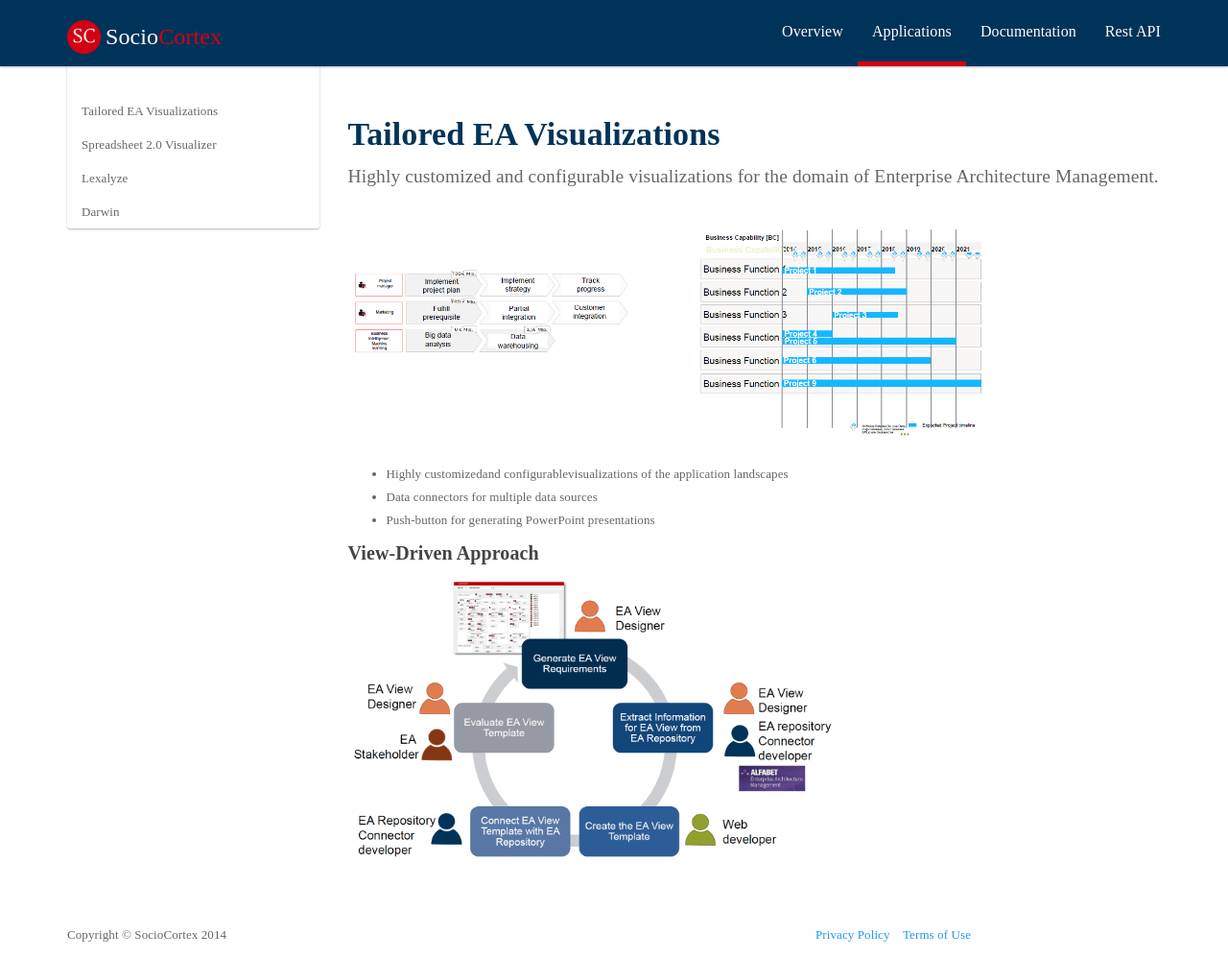
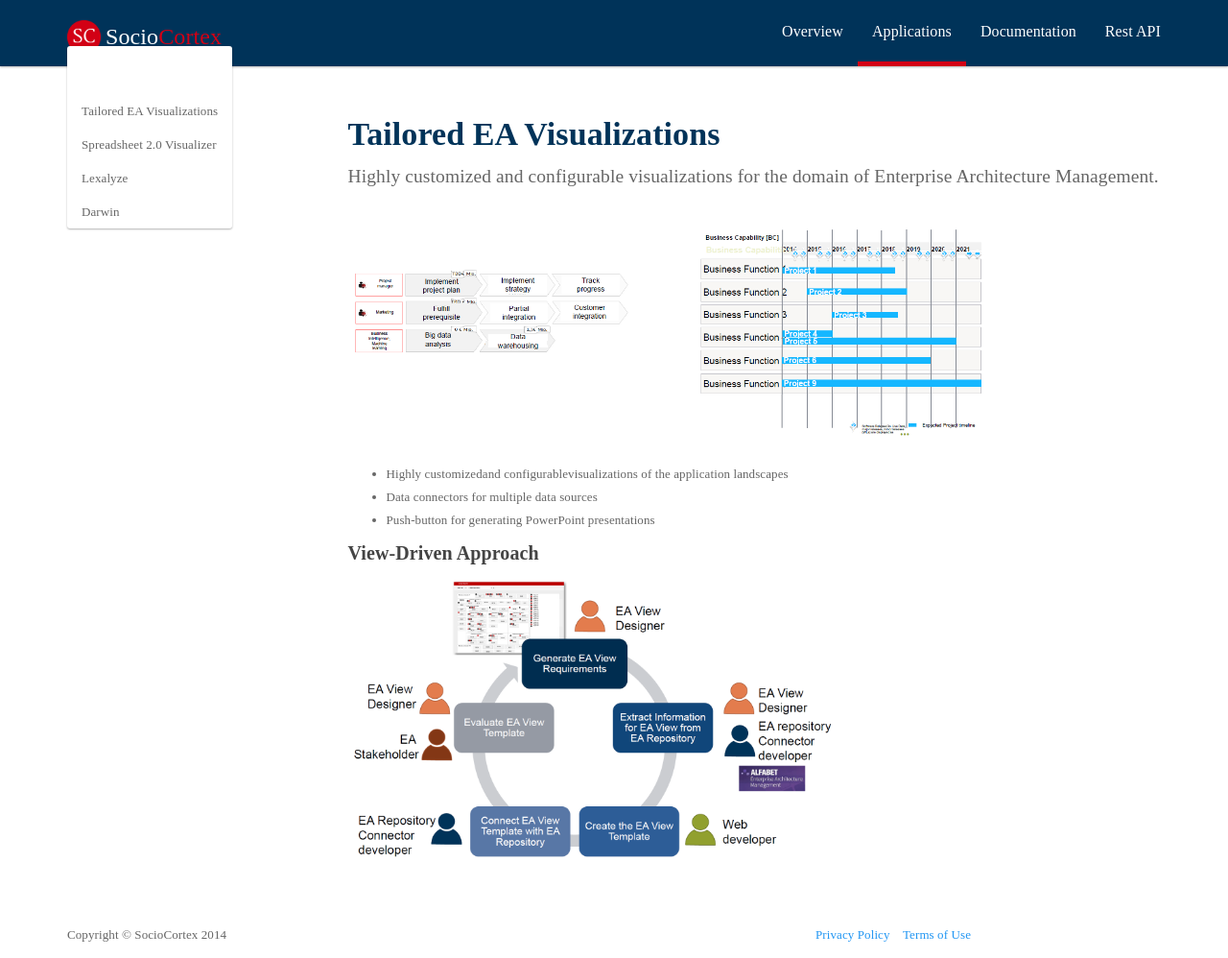
Before and after one commit to manoj5864/sociocortex, a Jekyll site: the page built from _posts/application/2015-10-04-tailoredea.md, in a window 1280 px wide and 998 px high. Shown: the whole window at 96% size. Built offline with Jekyll 4.4.1, drawn with Linux system fonts in a browser that asks for light colours.

Commit message:
Minor change

```diff
--- a/_includes/css/main.css
+++ b/_includes/css/main.css
@@ -21,6 +21,11 @@
 
 .sidebar-nav li :hover {
     color: #D20015 !important;
+}
+
+.sidebar-nav{
+    position: fixed;
+    z-index: 1030;
 }
 
 .screenshot {
```
